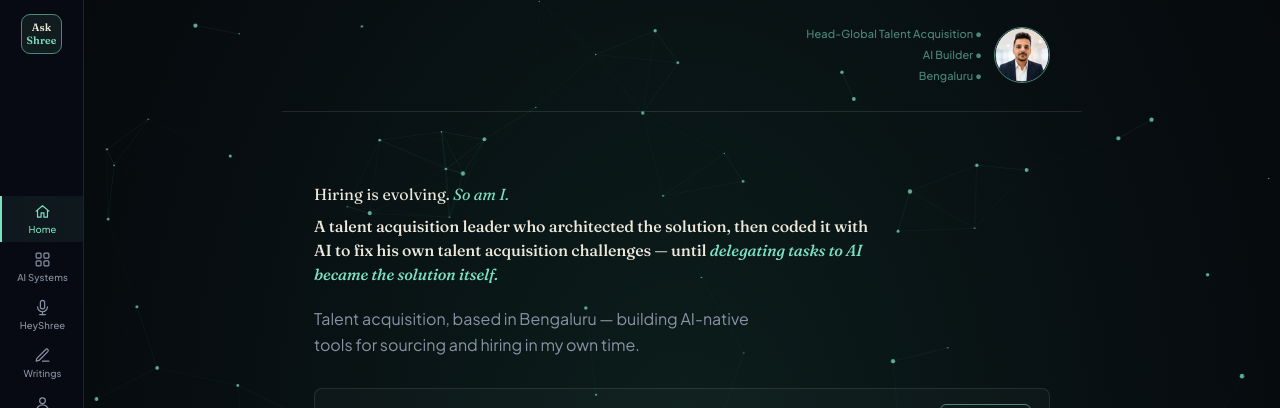
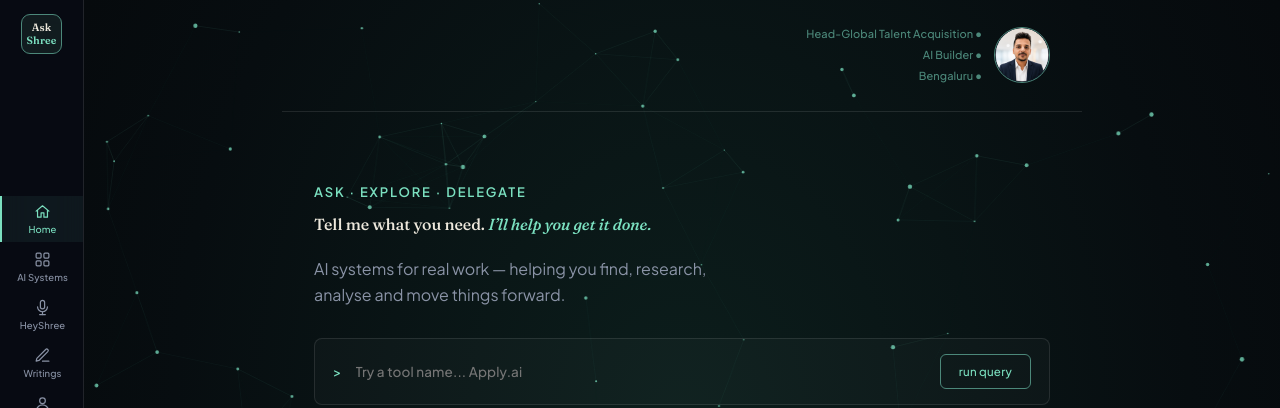
Before and after one commit to shreeshanarsha-star/Askshree-App, a Next.js app: page / in a window 1280 px wide. Shown: the top 408 px of the page. Built offline with nearby package versions, Linux system fonts and the light colour scheme; no server answers.

Commit message:
Replace homepage hero copy: kicker -> ASK . EXPLORE . DELEGATE, headline -> Tell me what you need / I'll help you get it done, subhead -> AI systems for real work line. Scoped to homepage only.

```diff
--- a/app/page.js
+++ b/app/page.js
@@ -120,14 +120,13 @@ export default function HomePage() {
 
       <div className="hero">
         <div>
-          <div style={{ fontFamily: 'Fraunces, serif', fontStyle: 'italic', color: 'var(--amber)', fontSize: 16, marginBottom: 10 }}>
-            <span style={{ color: 'var(--cream)', fontStyle: 'normal' }}>Hiring is evolving.</span> So am I.
+          <div style={{ fontFamily: "'Plus Jakarta Sans', sans-serif", fontWeight: 600, letterSpacing: '0.14em', color: 'var(--amber)', fontSize: 13, marginBottom: 12 }}>
+            ASK &middot; EXPLORE &middot; DELEGATE
           </div>
           <h1>
-            A talent acquisition leader who architected the solution, then coded it with AI to fix
-            his own talent acquisition challenges — until <em>delegating tasks to AI became the solution itself.</em>
+            Tell me what you need. <em>I&rsquo;ll help you get it done.</em>
           </h1>
-          <p className="sub">Talent acquisition, based in Bengaluru — building AI-native tools for sourcing and hiring in my own time.</p>
+          <p className="sub">AI systems for real work — helping you find, research, analyse and move things forward.</p>
 
           <div className="terminal">
             <span className="chev">&gt;</span>
```
